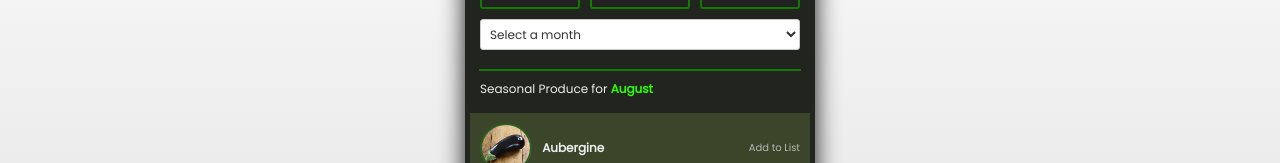
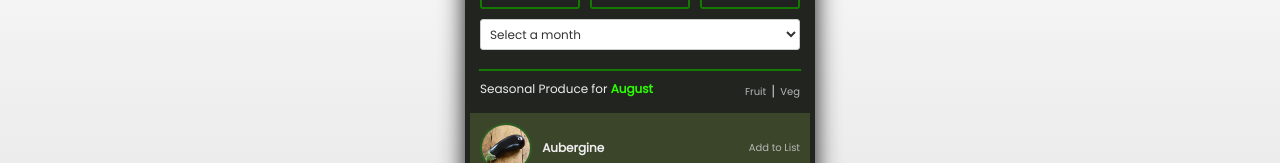
Before and after one commit to benhensor/season-it, a React (Create React App) app in the folder seasonit/: page / in a window 1280 px wide. Both pictures are taken after a click on the button "View Current". Shown: the part 238-401 px from the top of the page. Built offline with nearby package versions, Linux system fonts and the light colour scheme.

Commit message:
filtering logic added, messaging logic refined

```diff
--- a/seasonit/src/App.js
+++ b/seasonit/src/App.js
@@ -34,14 +34,16 @@ export default function App() {
   const currentMonth = new Date().toLocaleString('default', { month: 'long' });
 
   // Context
-  const { updateProduceList } = useProduceList();
+  const { produceList, updateProduceList } = useProduceList();
   const { shoppingList, addToShoppingList, removeFromShoppingList, clearShoppingList } = useShoppingList();
 
   // State
+  const [month, setMonth] = useState(currentMonth)
   const [message, setMessage] = useState(<Messages type='default' />)
   const [selectedItem, setSelectedItem] = useState([])
   const [display, setDisplay] = useState(false)
   const [placeholder, setPlaceholder] = useState(true)
+  const [filteredProduceType, setFilteredProduceType] = useState(null)
 
 
   // Removes items from the shopping list and re-renders the produceList
@@ -64,6 +66,7 @@ export default function App() {
     const select = document.querySelector('select')
     select.selectedIndex = 0
     setPlaceholder(false)
+    setMonth(currentMonth)
   }
 
 
@@ -73,6 +76,7 @@ export default function App() {
     updateProduceList(formatData(selectedMonth))
     setDisplay(false)
     setPlaceholder(false)
+    setMonth(selectedMonth)
   }
 
 
@@ -161,7 +165,6 @@ export default function App() {
   }
 
 
-
   return (
     <Main>
       <Container className="main">
@@ -174,10 +177,13 @@ export default function App() {
             showMonthly={showMonthly}
           />
           <MessageBox
+            month={month}
             message={message}
             setMessage={setMessage}
             Messages={Messages}
+            placeholder={placeholder}
             display={display}
+            setFilteredProduceType={setFilteredProduceType}
             reset={reset}
           />
           <Display
@@ -186,6 +192,7 @@ export default function App() {
             selectedItem={selectedItem}
             selectItem={selectItem}
             display={display}
+            filteredProduceType={filteredProduceType}
             handleRemoveFromShoppingList={handleRemoveFromShoppingList}
           />
       </Container>
--- a/seasonit/src/components/display/Display.js
+++ b/seasonit/src/components/display/Display.js
@@ -1,4 +1,4 @@
-import React from 'react'
+import React, { useState, useEffect } from 'react'
 import { useProduceList } from '../../context/ProduceListContext'
 import { useShoppingList } from '../../context/ShoppingListContext'
 import styled from 'styled-components'
@@ -50,15 +50,25 @@ const DisplayWindow = styled.div`
 `
 
 
-export default function Display({ placeholder, selectedItem, selectItem, display, handleRemoveFromShoppingList }) {
+export default function Display({ placeholder, selectedItem, selectItem, display, filteredProduceType, handleRemoveFromShoppingList }) {
 
   const { produceList } = useProduceList()
   const { shoppingList } = useShoppingList()
 
+  const [displayProduce, setDisplayProduce] = useState(produceList)
+
+
+  useEffect(() => {
+    if (filteredProduceType) {
+      setDisplayProduce(produceList.filter(produce => produce.type === filteredProduceType))
+    } else {
+      setDisplayProduce(produceList)
+    }
+  }, [filteredProduceType, produceList])
+
   function removeItem(listing) {
     handleRemoveFromShoppingList(listing)
   }
-
 
 
   return (
@@ -67,9 +77,9 @@ export default function Display({ placeholder, selectedItem, selectItem, display
 
       {!display ? (
         <DisplayWindow>
-          {produceList.length > 0 && (
+          {displayProduce.length > 0 && (
             <>
-              {produceList.map((produce) => (
+              {displayProduce.map((produce) => (
                 <ProduceCard
                   key={produce.id}
                   produce={produce}
--- a/seasonit/src/components/message/MessageBox.js
+++ b/seasonit/src/components/message/MessageBox.js
@@ -1,5 +1,6 @@
-import React from 'react'
+import React, { useState, useEffect } from 'react'
 import styled from 'styled-components'
+import { useProduceList } from '../../context/ProduceListContext'
 import { useShoppingList } from '../../context/ShoppingListContext'
 import { Messages } from '../messages/Messages'
 
@@ -17,6 +18,12 @@ const Message = styled.div`
   align-content: left;
 `
 
+const Buttons = styled.div`
+  display: flex;
+  align-items: center;
+  margin-left: 0.5rem;
+`
+
 const Button = styled.button`
   border: none;
   background-color: transparent;
@@ -25,14 +32,62 @@ const Button = styled.button`
   font-size: 1rem;
   cursor: pointer;
   transition: all 0.05s ease-in-out;
+  ${({$id}) => $id === 'clear' && `
+    &:hover {
+      color: #FF0000;
+    }
+  `}
+  ${({$id}) => ($id === 'fruit' || $id === 'veg') && `
   &:hover {
-    color: #FF0000;
+      color: #FFFFFF;
   }
+  &:active {
+      color: #2cff02;
+  }
+`}
+  ${({$active}) => $active && `
+    color: #2cff02;
+    &:hover {
+      color: #2cff02;
+    }
+  `}
 `
 
-function MessageBox({ message, setMessage, display, reset }) {
+const Divider = styled.span`
+  font-size: 1.4rem;
+  font-weight: 300;
+  color: #b8b8b8;
+  cursor: pointer;
+  margin: 0 0.5rem;
+  transition: all 0.05s ease-in-out;
+`
 
-  const { shoppingList, clearShoppingList } = useShoppingList()
+function MessageBox({ month, message, setMessage, display, setFilteredProduceType, placeholder, reset }) {
+
+  const { clearShoppingList } = useShoppingList()
+
+  const [active, setActive] = useState(null)
+
+  useEffect(() => {
+    if (message.type === 'default' || message.type === 'current' || message.type === 'month') {
+      setActive(null)
+    }
+  }, [message])
+
+  function handleClick(produceType) {
+    const fruitOrVeg = produceType === 'fruit' ? 'Fruits' : 'Vegetables'
+    if (active === produceType) {
+      setActive(null)
+      setMessage(<Messages type='month' selectedMonth={month} />)
+      setFilteredProduceType(null)
+    } else {
+      setMessage(<Messages type='filter' produceType={fruitOrVeg} selectedMonth={month} />)
+      setActive(produceType)
+      setFilteredProduceType(produceType)
+    }
+
+  }
+
 
   function handleClear() {
     clearShoppingList()
@@ -40,13 +95,37 @@ function MessageBox({ message, setMessage, display, reset }) {
     setTimeout(() => {
       reset()
     }, 750)
+    setActive(null)
   }
+
 
   return (
     <Container>
       <Message>{message}</Message>
-      {(display && shoppingList.length !== 0) && (
-        <Button onClick={() => handleClear()}>Clear List</Button>
+      {!placeholder && (
+        <>
+          {!display ? (
+            <Buttons>
+              <Button
+                $id='fruit'
+                onClick={() => handleClick('fruit')}
+                $active={active === 'fruit'}
+              >
+                Fruit
+              </Button>
+              <Divider>|</Divider>
+              <Button
+                $id='veg'
+                onClick={() => handleClick('vegetable')}
+                $active={active === 'vegetable'}
+              >
+                Veg
+              </Button>
+            </Buttons>
+          ) : (
+            <Button $id='clear' onClick={() => handleClear()}>Clear List</Button>
+          )}
+        </>
       )}
     </Container>
   )
--- a/seasonit/src/components/messages/Messages.js
+++ b/seasonit/src/components/messages/Messages.js
@@ -19,7 +19,7 @@ const Error = styled.span`
   color: #FF0000;
 `;
 
-export const Messages = ({ type, currentMonth, selectedMonth, itemName }) => {
+export const Messages = ({ type, currentMonth, selectedMonth, itemName, produceType }) => {
   let message;
 
   switch (type) {
@@ -31,6 +31,9 @@ export const Messages = ({ type, currentMonth, selectedMonth, itemName }) => {
       break;
     case 'month':
       message = <Message>Seasonal Produce for <Highlight>{selectedMonth}</Highlight></Message>;
+      break;
+    case 'filter':
+      message = <Message><Highlight>{produceType}</Highlight> in season during {selectedMonth}</Message>;
       break;
     case 'addedEndsInS':
       message = <Message><Highlight>{itemName}</Highlight> have been added to the shopping list!</Message>;
--- a/seasonit/src/context/ShoppingListContext.js
+++ b/seasonit/src/context/ShoppingListContext.js
@@ -23,27 +23,21 @@ export const ShoppingListProvider = ({ children }) => {
 
     // Add item to shopping list
     const addToShoppingList = (produce) => {
-        // Check if item is already in the shopping list
         const existingItem = shoppingList.some((listing) => listing.id === produce.id)
         if (!existingItem) {
             setShoppingList((prevList) => [...prevList, { id: produce.id, item: produce, marked: false}])
-        // console.log(`Added ${produce.name} to shopping list`)
-        // console.log(shoppingList)
       };
     }
 
     // Remove item from shopping list
     const removeFromShoppingList = (listing) => {
-        // Check if item is already in the shopping list
         const itemId = listing.item.id
         setShoppingList((prevList) => prevList.filter((item) => item.item.id !== itemId))
-        // console.log(`Removed ${itemId} from shopping list`)
     }
 
     // Clear shopping list
     const clearShoppingList = () => {
         setShoppingList([])
-        // console.log('Shopping list cleared')
     }
 
     // Toggle marked status of item
```
Also changed, not shown: seasonit/src/context/ProduceListContext.js (line endings or trailing spaces), 2 other files (tests, documents, lock files or other folders).
